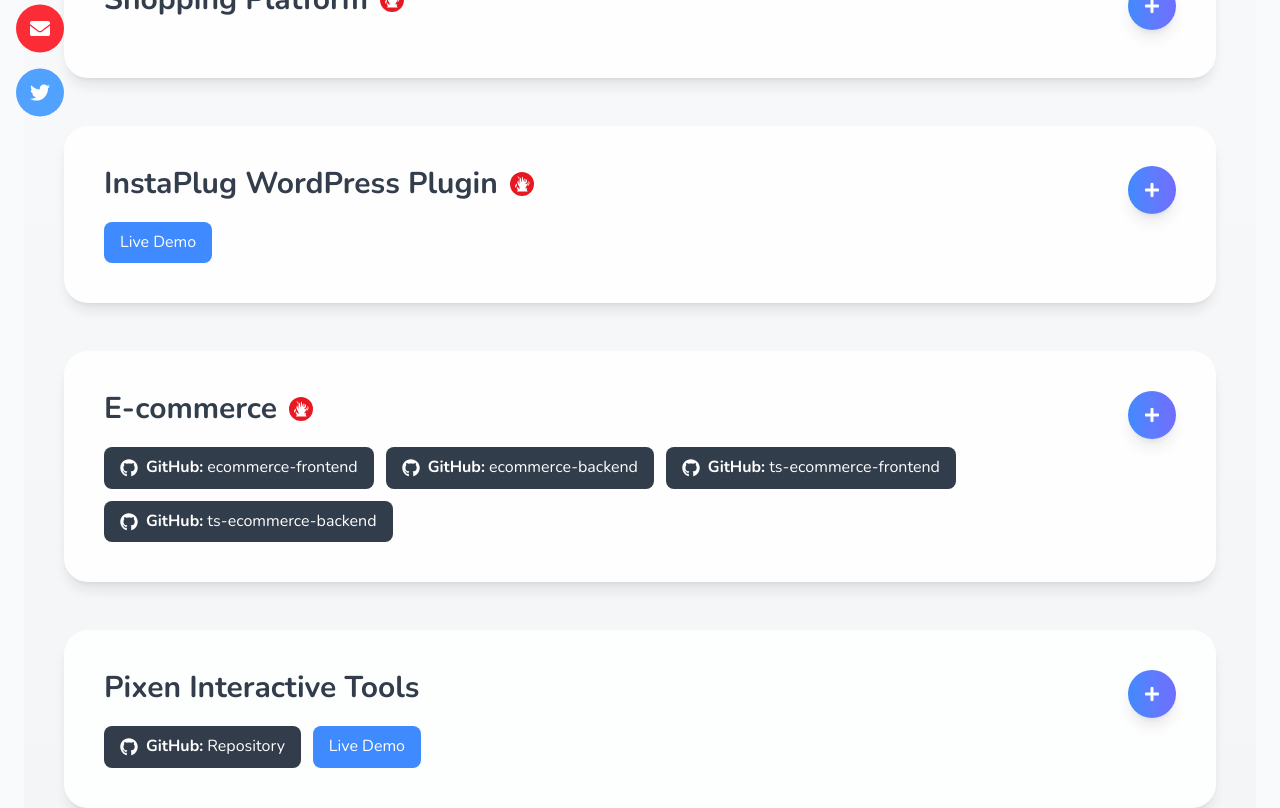
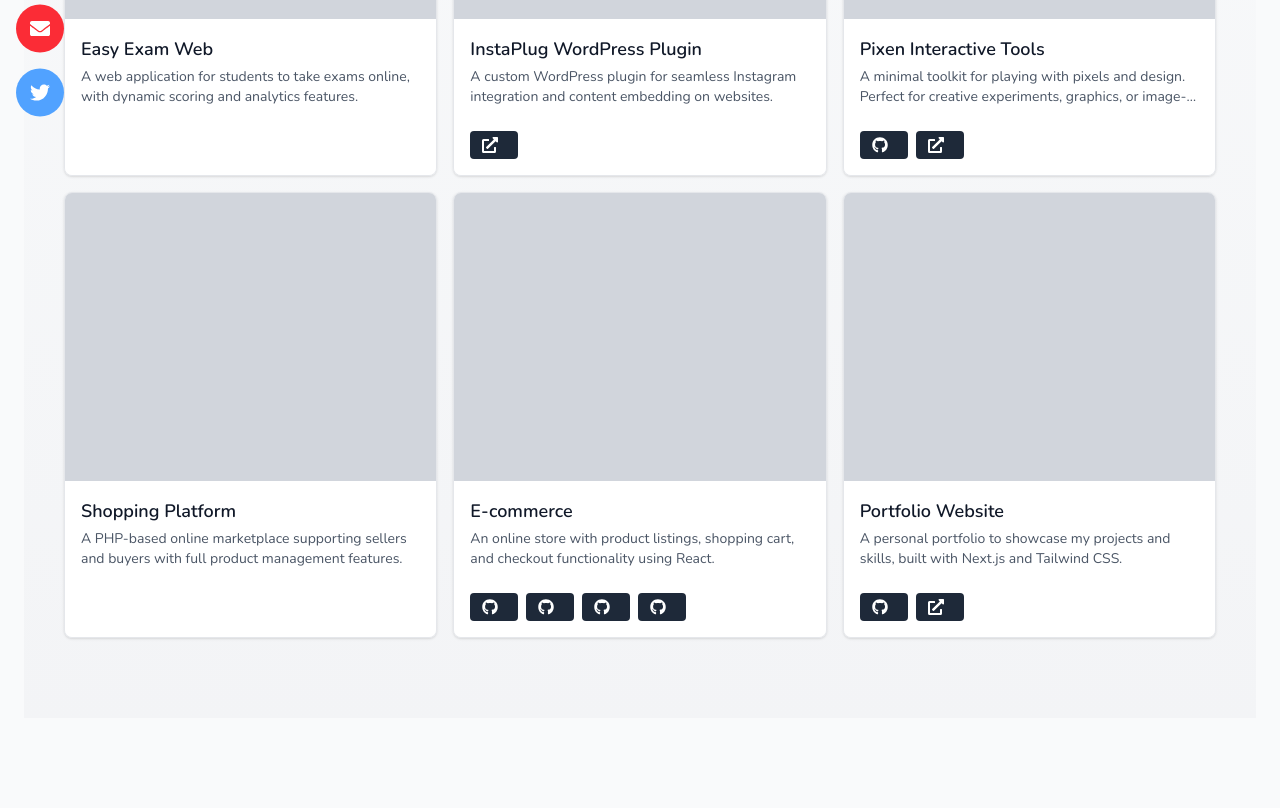
Before and after one commit to CodeBy-ParthKhambhadiya/parth-portfolio, a Next.js app: page /projects in a window 1280 px wide. Shown: the part 580-1388 px from the top of the page. Built offline with nearby package versions, Linux system fonts and the light colour scheme.

Commit message:
update design of project page

```diff
--- /dev/null
+++ b/src/app/projects/[slug]/page.tsx
@@ -0,0 +1,111 @@
+// /src/app/projects/[slug]/page.tsx
+'use client';
+
+import React from 'react';
+import { notFound } from 'next/navigation';
+import { projects } from '../page'; // make sure this exports the projects array
+import { FaGithub, FaExternalLinkAlt } from 'react-icons/fa';
+import { GiCelebrationFire } from 'react-icons/gi';
+import Link from 'next/link';
+import { FiArrowLeft } from 'react-icons/fi';
+
+interface ProjectProps {
+    params: {
+        slug: string;
+    };
+}
+export default function ProjectPage({ params }: ProjectProps) {
+    const { slug } = params; // plain object, no React.use()
+    const project = projects.find((p) => p.slug === slug);
+
+    if (!project) {
+        return notFound(); // 404 if project not found
+    }
+
+
+    return (
+        <main className="flex flex-col items-center px-6 sm:px-10 py-16 bg-gray-50 min-h-screen">
+            <div className="w-full max-w-4xl bg-white rounded-3xl shadow-lg p-8 sm:p-10">
+
+                {/* Back Button */}
+                <Link
+                    href="/projects"
+                    className="inline-flex items-center gap-2 mb-6 px-4 py-2 bg-gray-200 text-gray-800 rounded-lg hover:bg-gray-300 transition"
+                >
+                    <FiArrowLeft className="w-5 h-5" />
+                    Back
+                </Link>
+
+                {/* Project Title */}
+                <div className="flex items-center gap-3 mb-4 flex-wrap">
+                    <h1 className="text-3xl md:text-4xl font-bold text-gray-800">{project.title}</h1>
+                    {project.important && (
+                        <GiCelebrationFire
+                            className="text-red-600 w-6 h-6"
+                            title="Important Project"
+                        />
+                    )}
+                </div>
+
+                {/* Project Description */}
+                <p className="text-gray-700 text-lg mb-6">{project.description}</p>
+
+                {/* GitHub & Live Links */}
+                <div className="flex flex-wrap gap-3 mb-6">
+                    {/* Single GitHub */}
+                    {project.github && (
+                        <a
+                            href={project.github}
+                            target="_blank"
+                            rel="noopener noreferrer"
+                            className="flex items-center justify-center gap-0 px-3 py-1 bg-gray-800 text-white rounded-lg group hover:bg-gray-900 transition-colors duration-200"
+                        >
+                            <FaGithub className="w-5 h-5" />
+                            <span className="max-w-0 overflow-hidden transition-all duration-300 group-hover:max-w-xs group-hover:ml-1 whitespace-nowrap">
+                                GitHub Repo
+                            </span>
+                        </a>
+                    )}
+
+                    {/* Multiple GitHub links */}
+                    {project.githubLinks?.map((link, i) => (
+                        <a
+                            key={i}
+                            href={link.url}
+                            target="_blank"
+                            rel="noopener noreferrer"
+                            className="flex items-center justify-center gap-0 px-3 py-1 bg-gray-800 text-white rounded-lg group hover:bg-gray-900 transition-colors duration-200"
+                        >
+                            <FaGithub className="w-5 h-5" />
+                            <span className="max-w-0 overflow-hidden transition-all duration-300 group-hover:max-w-xs group-hover:ml-1 whitespace-nowrap">
+                                {link.label}
+                            </span>
+                        </a>
+                    ))}
+
+                    {/* Live Demo */}
+                    {project.live && (
+                        <a
+                            href={project.live}
+                            target="_blank"
+                            rel="noopener noreferrer"
+                            className="flex items-center gap-0 px-3 py-1 bg-blue-500 text-white rounded-lg group hover:bg-blue-600 transition-colors duration-200"
+                        >
+                            <FaExternalLinkAlt className="w-5 h-5" />
+                            <span className="max-w-0 overflow-hidden transition-all duration-300 group-hover:max-w-xs group-hover:ml-1 whitespace-nowrap">
+                                Live Demo
+                            </span>
+                        </a>
+                    )}
+                </div>
+
+
+                {/* Project Details */}
+                <div className="text-gray-700 text-base md:text-lg leading-relaxed">
+                    {project.details}
+                </div>
+            </div>
+        </main>
+
+    );
+}
--- a/src/app/projects/page.tsx
+++ b/src/app/projects/page.tsx
@@ -1,34 +1,28 @@
 'use client';
 
 import React, { JSX, useState } from "react";
-import { FaPlus, FaMinus } from "react-icons/fa";
+import { FaPlus, FaMinus, FaExternalLinkAlt } from "react-icons/fa";
 import { AnimatePresence, motion } from 'framer-motion';
 import { FaGithub } from "react-icons/fa";
 import { GiCelebrationFire } from "react-icons/gi";
+import Link from "next/link";
 
 
-interface Project {
+export interface Project {
   title: string;
-  github?: string; // optional GitHub link
+  slug: string; // ✅ add this
+  github?: string;
   live?: string;
   description: string;
-  important: boolean; // new field to mark important projects
+  important: boolean;
   details?: JSX.Element;
-  githubLinks?: { label: string; url: string }[]; // optional array of GitHub links with labels
+  githubLinks?: { label: string; url: string }[];
 }
-
-export default function ProjectsPage() {
-  const [openIndex, setOpenIndex] = useState<number | null>(null);
-
-  const toggleOpen = (index: number) => {
-    setOpenIndex(openIndex === index ? null : index);
-  };
-
-  const projects: Project[] = [
-
+export const projects: Project[] = [
 
   {
     title: "Easy Exam Web",
+    slug: "easy-exam-web",
     github: "",
     important: true,
     live: "",
@@ -94,6 +88,7 @@
   },
   {
     title: "Shopping Platform",
+    slug: "shopping-platform",
     github: "",
     important: true,
     live: "",
@@ -136,6 +131,7 @@
   },
   {
     title: "InstaPlug WordPress Plugin",
+    slug: "instaplug-wordpress-plugin",
     github: "",
     important: true,
     live: "https://instaplug.app/embed-instagram-feed-in-wordpress",
@@ -207,6 +203,7 @@
   },
   {
     title: "E-commerce",
+    slug: "e-commerce",
     github: "",
     important: true,
     githubLinks: [
@@ -259,6 +256,7 @@
   },
   {
     title: "Pixen Interactive Tools",
+    slug: "pixen-interactive-tools",
     important: false,
     github: "https://github.com/CodeBy-ParthKhambhadiya/pixen-interactive-tools",
     live: "https://pixen-interactive-tools.vercel.app/", // replace with actual live link
@@ -301,6 +299,7 @@
   },
   {
     title: "Portfolio Website",
+    slug: "portfolio-website",
     github: "https://github.com/CodeBy-ParthKhambhadiya/parth-portfolio",
     important: false,
     live: "https://parth-portfolio-eosin.vercel.app/",
@@ -342,126 +341,107 @@
     ),
   },
 ];
-
-
+export default function ProjectsPage() {
   return (
-    <main className="flex flex-col items-center px-10 py-20 bg-gradient-to-b from-gray-50 to-gray-100">
-      <section className="w-full max-w-7xl text-center mb-16">
-        <h1 className=" mb-1 text-4xl font-bold text-center">My Projects</h1>
+    <main className="flex flex-col items-center px-6 sm:px-10 py-16 bg-gradient-to-b from-gray-50 to-gray-100">
+      <section className="w-full max-w-7xl text-center mb-12">
+        <h1 className="mb-2 text-4xl font-bold">My Projects</h1>
         <p className="text-gray-700 text-lg md:text-xl">
-          Click <span className="font-semibold">+</span> to explore each project.
+          Click on a project to explore its page.
         </p>
       </section>
 
-      {/* Wider vertical list */}
-      <section className="w-full max-w-7xl space-y-12">
-        {projects.map((project, index) => {
-          const isOpen = openIndex === index;
+      {/* Masonry-like container */}
+      <section className="w-full max-w-7xl columns-1 sm:columns-2 lg:columns-3 space-y-4">
+        {projects.map((project) => (
+          <div
+            key={project.slug}
+            className="break-inside-avoid mb-4 block overflow-hidden rounded-lg border border-gray-200 dark:border-gray-700 shadow transition-shadow duration-300"
+          >
+            {/* Clickable part for project page */}
+            <Link
+              href={`/projects/${project.slug}`}
+              className="block"
+            >
+              {/* Image / Color block */}
+              <div className="w-full h-48 sm:h-60 md:h-72 bg-gray-300 ">
+                {/* {project.important && (
+                  <GiCelebrationFire className=" w-6 h-6 text-yellow-400" />
+                )} */}
+              </div>
 
-          return (
-            <motion.article
-              key={index}
-              layout
-              onClick={() => toggleOpen(index)}
-              className={`bg-white rounded-3xl shadow-lg p-10 cursor-pointer transition-all duration-300
-              ${isOpen ? 'scale-105 shadow-2xl z-10' : 'opacity-90 hover:opacity-100'}
-            `}
-            >
-              <div className="flex justify-between items-start flex-wrap gap-4">
-                <div className="flex-1 min-w-[250px] pr-6">
-
-                  {/* Project Title */}
-                  <div className="flex items-center gap-3">
-                    <h3
-                      className={`text-2xl md:text-3xl font-bold mb-3 ${'text-gray-800'
-                        }`}
-                    >
+              {/* Title, description */}
+              <div className="p-4 bg-white dark:bg-gray-800 relative">
+                <h3 className="text-lg font-semibold text-gray-900 dark:text-gray-100 mb-1">
                   {project.title}
                 </h3>
-
-                    {project.important && (
-                      <span className="inline-flex items-center justify-center w-6 h-6 mb-3 bg-red-600 text-white rounded-full">
-                        <GiCelebrationFire className="w-4 h-4" />
-                      </span>
+                {project.description && (
+                  <p className="text-gray-600 dark:text-gray-300 mb-2 text-sm line-clamp-2">
+                    {project.description}
+                  </p>
                 )}
               </div>
+            </Link>
 
-
-
-                  {/* GitHub & Live Links */}
-                  <div className="mt-2 flex gap-3 flex-wrap">
+            {/* Buttons container (outside project Link) */}
+            <div className="flex flex-wrap gap-2 p-4 pt-0  bg-white dark:bg-gray-800 min-h-[40px]">
+              {project.github || (project.githubLinks && project.githubLinks.length > 0) || project.live ? (
+                <>
                   {project.github && (
                     <a
                       href={project.github}
                       target="_blank"
                       rel="noopener noreferrer"
-                        className="flex items-center gap-2 px-4 py-2 bg-gray-800 text-white rounded-lg hover:bg-gray-900 transition"
+                      className="flex items-center gap-1 px-3 py-1 bg-gray-800 text-white text-sm font-medium rounded hover:bg-gray-900 transition-colors duration-200 group"
                     >
-                        <FaGithub className="text-lg" />
-                        <span>
-                          <strong>GitHub:</strong> Repository
+                      <FaGithub className="w-4 h-4" />
+                      <span className="max-w-0 overflow-hidden transition-all duration-300 group-hover:max-w-xs ml-1 whitespace-nowrap">
+                        GitHub
                       </span>
                     </a>
                   )}
 
-                    {project.githubLinks?.map((link, i) => (
+                  {project.githubLinks && project.githubLinks.length > 0 &&
+                    project.githubLinks.map((link) => (
                       <a
-                        key={i}
+                        key={link.url}
                         href={link.url}
                         target="_blank"
                         rel="noopener noreferrer"
-                        className="flex items-center gap-2 px-4 py-2 bg-gray-800 text-white rounded-lg hover:bg-gray-900 transition"
+                        className="flex items-center gap-1 px-3 py-1 bg-gray-800 text-white text-sm font-medium rounded hover:bg-gray-900 transition-colors duration-200 group"
                       >
-                        <FaGithub className="text-lg" />
-                        <span>
-                          <strong>GitHub:</strong> {link.label}
+                        <FaGithub className="w-4 h-4" />
+                        <span className="max-w-0 overflow-hidden transition-all duration-300 group-hover:max-w-xs ml-1 whitespace-nowrap">
+                          {link.label}
                         </span>
                       </a>
                     ))}
+
                   {project.live && (
                     <a
                       href={project.live}
                       target="_blank"
                       rel="noopener noreferrer"
-                        className="px-4 py-2 bg-blue-500 text-white rounded-lg hover:bg-blue-600 transition"
+                      className="flex items-center gap-1 px-3 py-1 bg-gray-800 text-white text-sm font-medium rounded hover:bg-gray-900 transition-colors duration-200 group"
                     >
+                      <FaExternalLinkAlt className="w-4 h-4" />
+                      <span className="max-w-0 overflow-hidden transition-all duration-300 group-hover:max-w-xs ml-1 whitespace-nowrap">
                         Live Demo
+                      </span>
                     </a>
+                  )}
+                </>
+              ) : (
+                // Placeholder to keep button space
+                <div className="w-full h-7"></div>
               )}
             </div>
 
-
           </div>
-
-                {project.details && (
-                  <button
-                    onClick={(e) => { e.stopPropagation(); toggleOpen(index); }}
-                    className="ml-4 p-4 rounded-full bg-gradient-to-r from-blue-500 to-indigo-500 text-white shadow-lg hover:from-blue-600 hover:to-indigo-600 transition cursor-pointer"
-                  >
-                    {isOpen ? <FaMinus /> : <FaPlus />}
-                  </button>
-                )}
-              </div>
-
-              <AnimatePresence>
-                {isOpen && project.details && (
-                  <motion.div
-                    initial={{ opacity: 0, height: 0 }}
-                    animate={{ opacity: 1, height: 'auto' }}
-                    exit={{ opacity: 0, height: 0 }}
-                    transition={{ duration: 0.4 }}
-                    className="mt-6 border-t border-gray-200 pt-6 text-gray-700 text-base md:text-lg leading-relaxed"
-                  >
-                    {project.details}
-                  </motion.div>
-                )}
-              </AnimatePresence>
-            </motion.article>
-          );
-        })}
+        ))}
       </section>
     </main>
-  );
 
 
+  );
 }
```
Also changed, not shown: src/app/about/page.tsx (+40 -8 lines), src/app/blog/[slug]/page.tsx (+7 -10 lines). Lines whose indentation alone changed are shown as unchanged.
